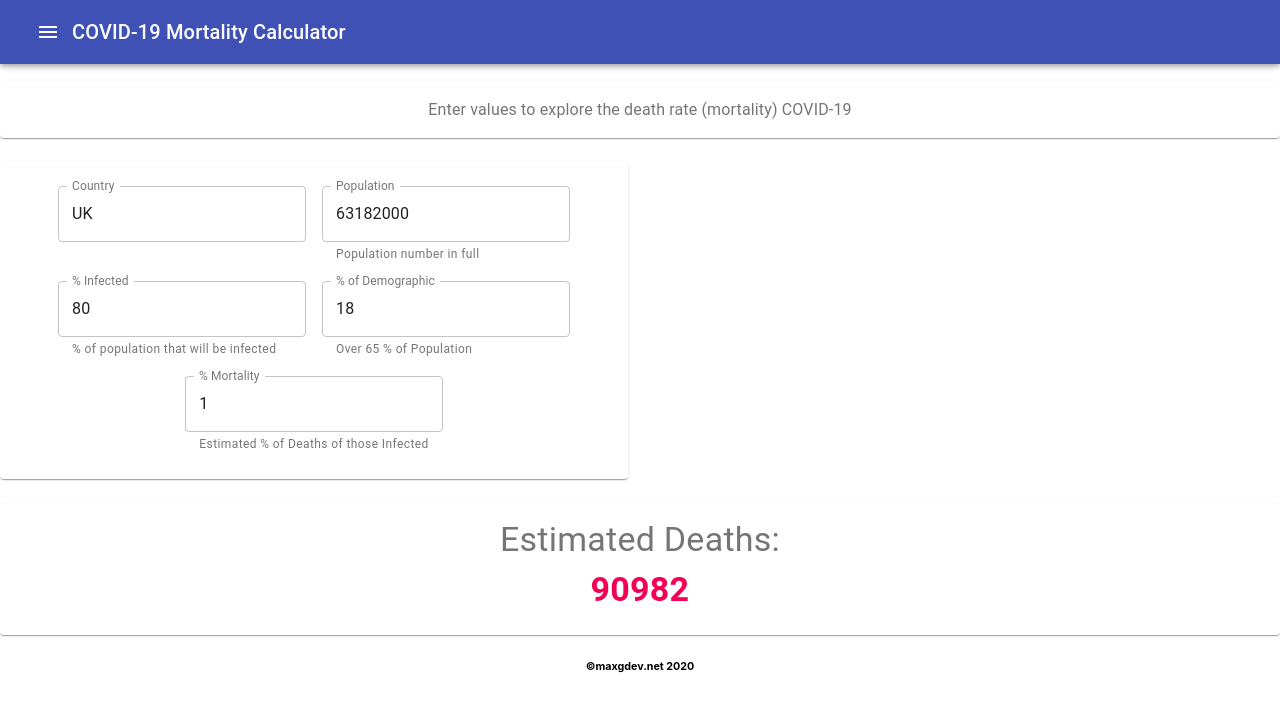
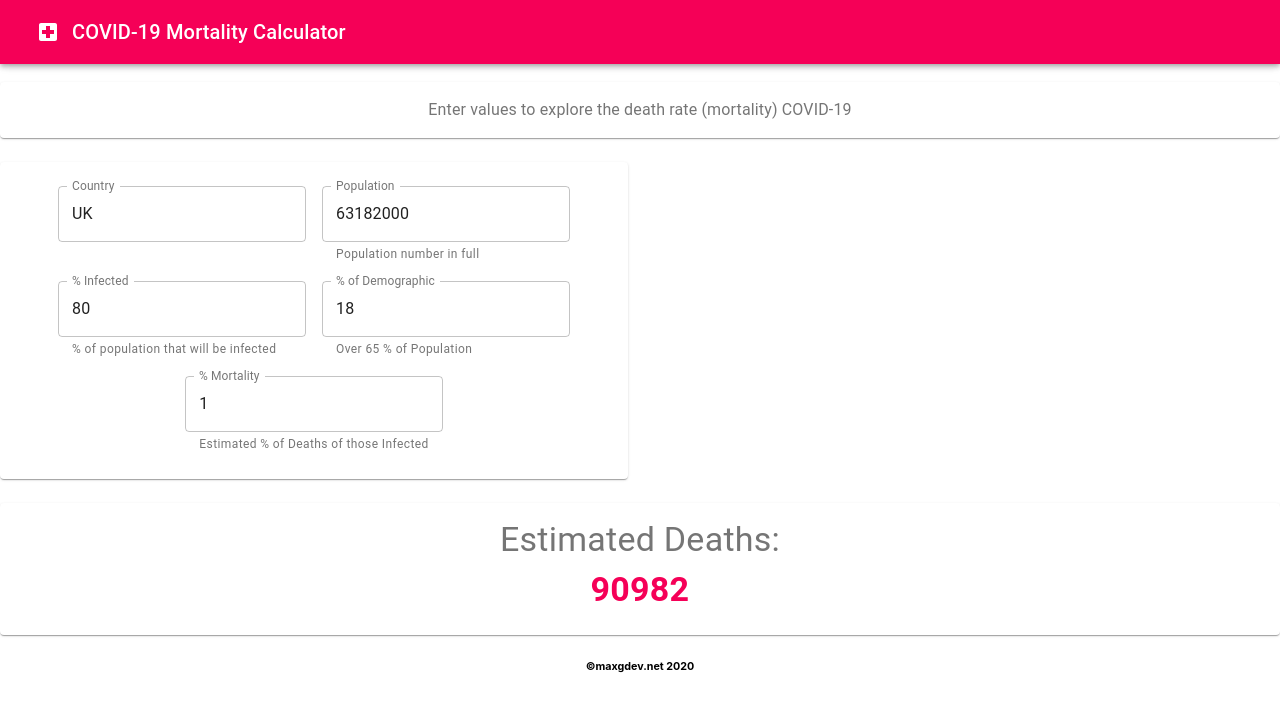
Before and after one commit to maxgdev/covid19-calc, a React (Create React App) app: page / in a window 1280 px wide. Shown: the top 712 px of the page. Built offline with nearby package versions, Linux system fonts and the light colour scheme.

Commit message:
Changed AppBar icon and color

```diff
--- a/src/AppBar/index.js
+++ b/src/AppBar/index.js
@@ -5,7 +5,7 @@ import AppBar from '@material-ui/core/AppBar';
 import Toolbar from '@material-ui/core/Toolbar';
 import Typography from '@material-ui/core/Typography';
 import IconButton from '@material-ui/core/IconButton';
-import MenuIcon from '@material-ui/icons/Menu';
+import LocalHospitalIcon from '@material-ui/icons/LocalHospital';
 
 const styles = theme => ({
   root: {
@@ -22,14 +22,14 @@ const styles = theme => ({
 
 const MyAppBar = withStyles(styles)(({ classes }) => (
   <div className={classes.root}>
-    <AppBar position="fixed">
+    <AppBar position="fixed" color='secondary'>
       <Toolbar>
         <IconButton
           className={classes.menuButton}
           color="inherit"
           aria-label="Menu"
         >
-          <MenuIcon />
+          <LocalHospitalIcon />
         </IconButton>
         <Typography
           variant="h6"
```
